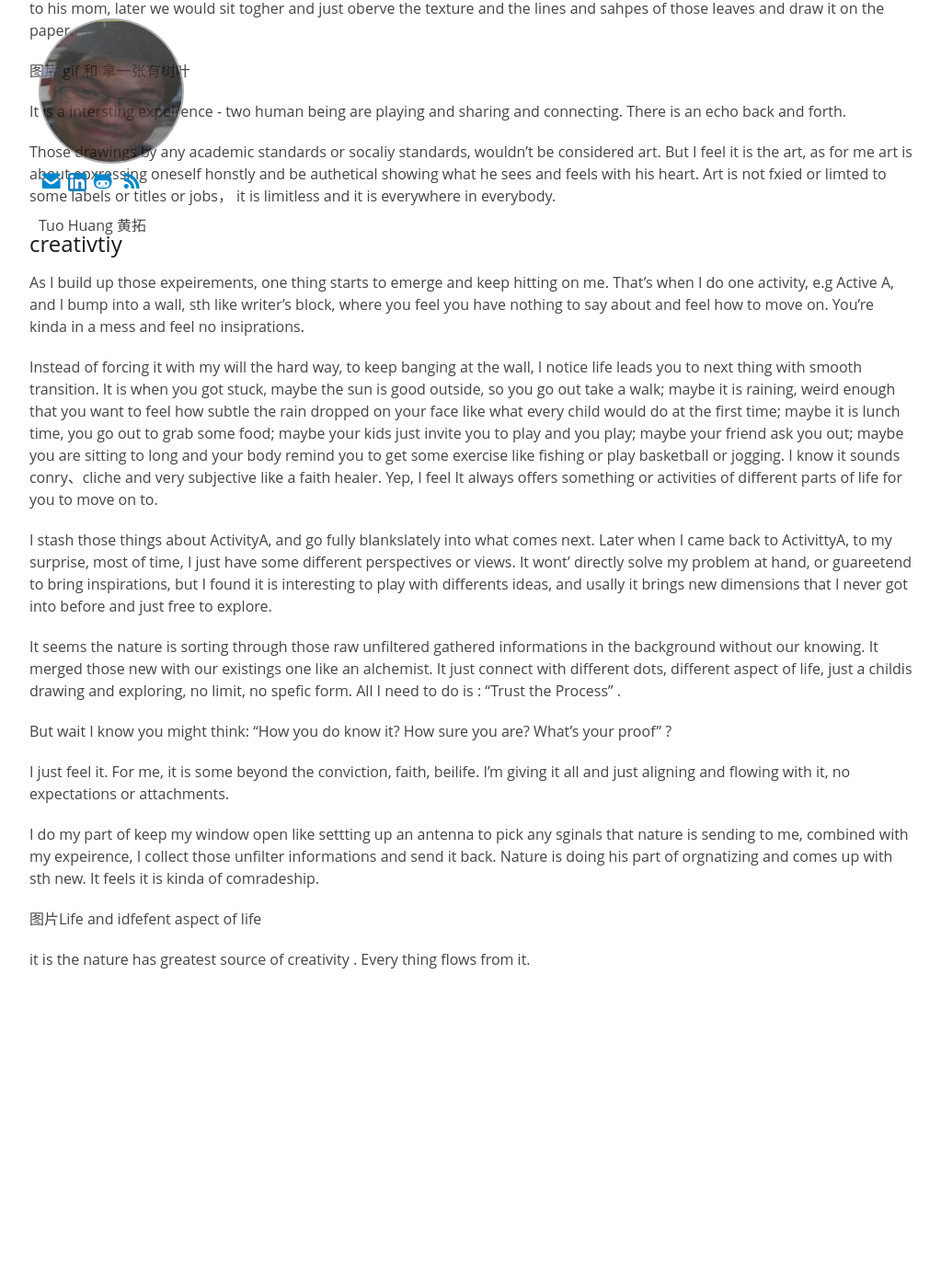
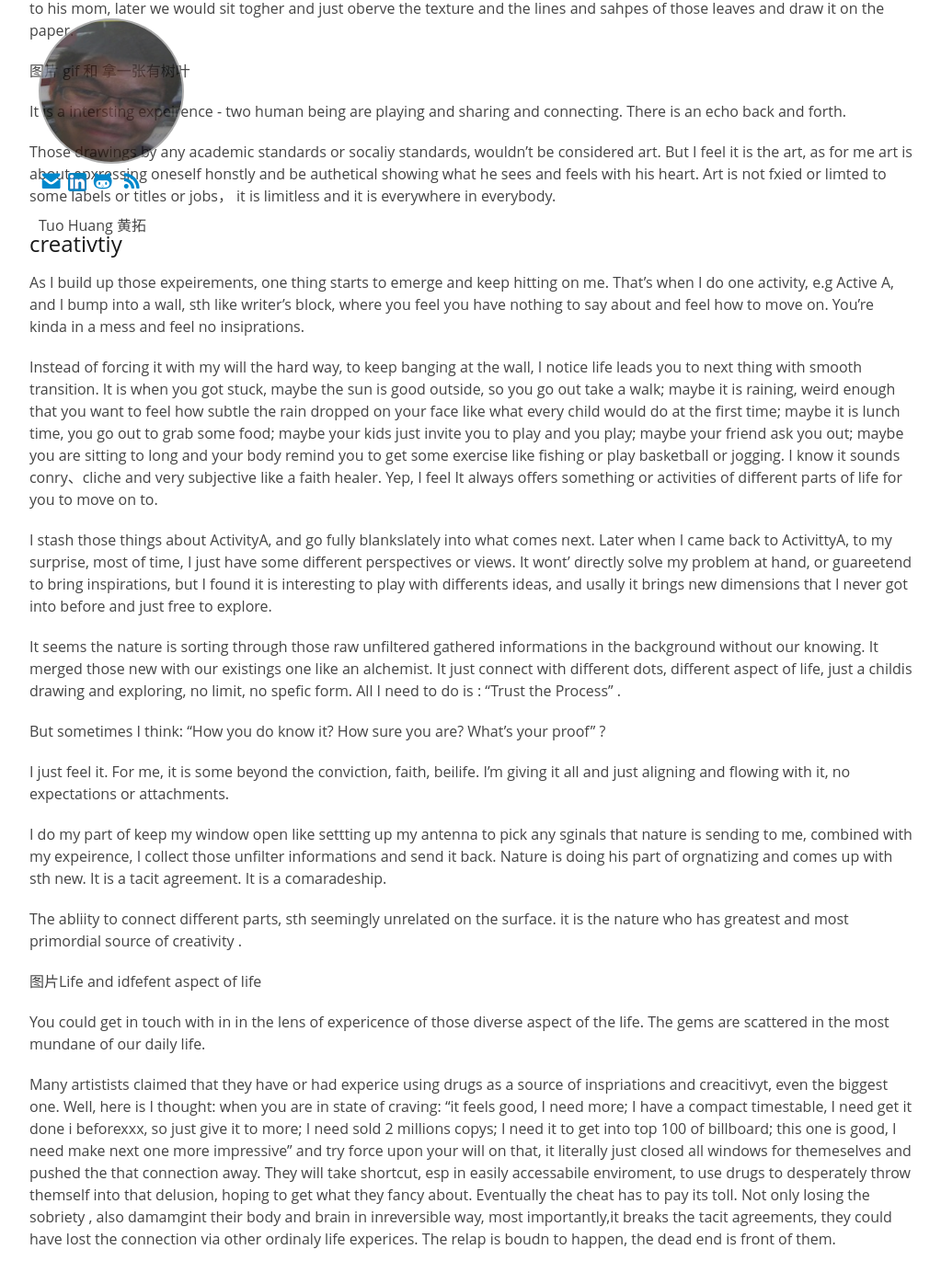
Before and after one commit to tuo/tuo.github.io, a Jekyll site: the page built from midlife crisis as programmer and AI.md, in a window 1280 px wide and 1400 px high, scrolled down 3441 px. Shown: the top 1396 px of the window at 92% size, without its empty margins (128-1151 px from the left). Built offline with Jekyll 4.4.1, drawn with Linux system fonts in a browser that asks for light colours; our own code applies the rules of GitHub Pages for plain Markdown files; before the commit the page ends 4537 px from its top, so only the background shows below that.

Commit message:
commited

```diff
--- a/midlife crisis as programmer and AI.md
+++ b/midlife crisis as programmer and AI.md
@@ -90,26 +90,18 @@ I stash those things about ActivityA, and go fully blankslately into what comes
 
 It seems the nature is sorting through those raw unfiltered gathered informations in the background without our knowing. It merged those new with our existings one like an alchemist.  It just connect with different dots, different aspect of life, just a childis drawing and exploring, no limit, no spefic form. All I need to do is : "Trust the Process" .
 
-But wait I know you might think:  "How you do know it? How sure you are? What's your proof" ?
+But sometimes I think:  "How you do know it? How sure you are? What's your proof" ?
 
 I just feel it. For me, it is some beyond the conviction, faith, beilife. I'm giving it all and just aligning and flowing with it, no expectations or attachments.
 
-I do my part of keep my window open like settting up an antenna to pick any sginals that nature is sending to me, combined with my expeirence, I collect those unfilter informations and send it back. Nature is doing his part of orgnatizing and comes up with sth new.  It feels it is kinda of comradeship.
+I do my part of keep my window open like settting up my antenna to pick any sginals that nature is sending to me, combined with my expeirence, I collect those unfilter informations and send it back. Nature is doing his part of orgnatizing and comes up with sth new.  It is a tacit agreement. It is a comaradeship.
 
-
-
-
-
-
-
-
-
-
+The abliity to connect different parts, sth seemingly unrelated on the surface. it is the nature who has greatest and most primordial source of creativity .
 
 
 
 图片Life and idfefent aspect of life
 
+You could get in touch with in in the lens of  expericence of those diverse aspect of the life. The gems are scattered  in the most mundane of our daily life.
 
-
-it is the nature has greatest source of creativity . Every thing flows from it.
+Many artistists claimed that they have or had experice using drugs as a source of inspriations and creacitivyt, even the biggest one. Well, here is I thought: when you are in state of  craving:  "it feels good, I need more; I have a compact timestable, I need get it done i beforexxx, so just give it to more; I need sold 2 millions copys; I need it to get into top 100 of billboard; this one is good, I need make next one more impressive" and try force upon your will on that,  it literally just closed all windows for themeselves and pushed the that connection away. They will take shortcut, esp in easily accessabile enviroment, to use drugs to desperately throw themself into that delusion, hoping to get what they fancy about.  Eventually the cheat has to pay its toll. Not only losing the sobriety , also damamgint their body and brain in inreversible way, most importantly,it breaks the tacit agreements,  they could have lost the connection via other ordinaly life experices. The relap is boudn to happen, the dead end is front of them.
```
